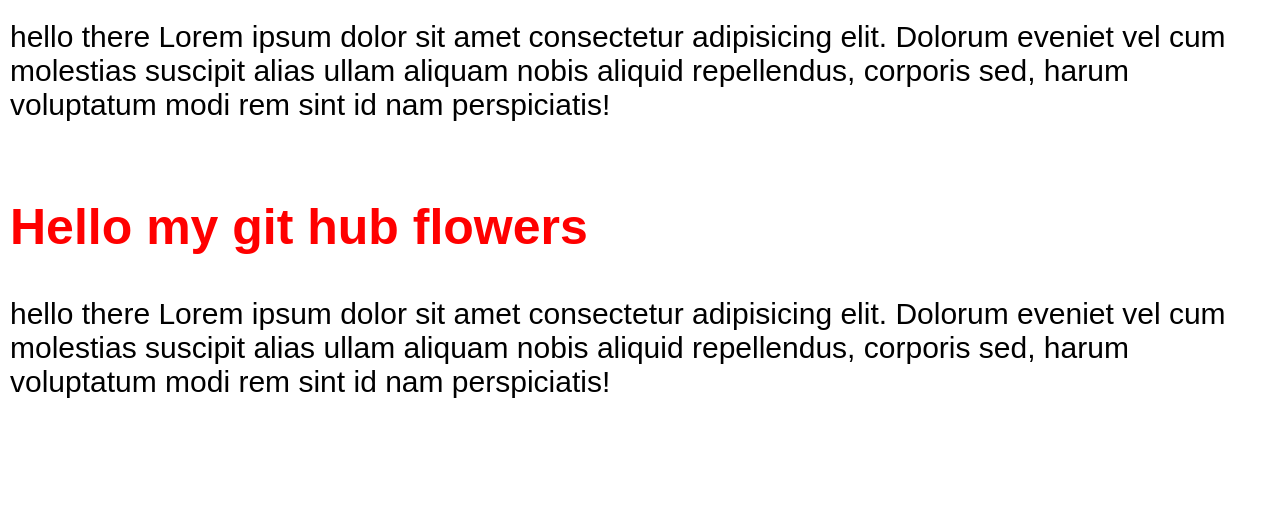
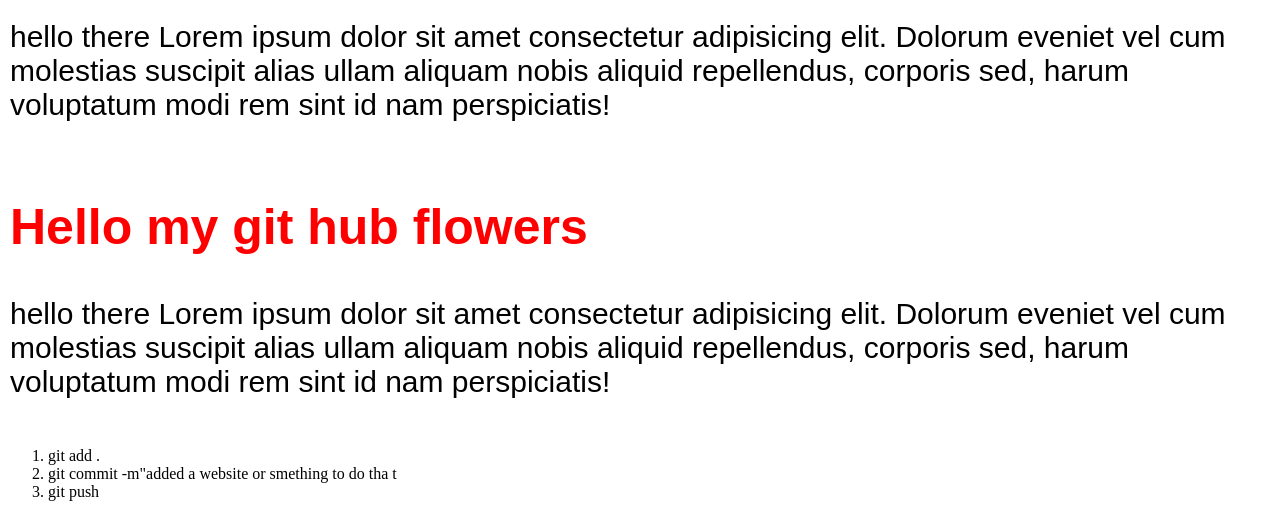
Before and after one commit to TowsifIslamMahi/my-first-github-repo, a plain HTML site: page index.html in a window 1280 px wide. Shown: the part 685-1202 px from the top of the page. Before the commit the page ends 1124 px from the top, so only its background shows below. Drawn offline with Linux system fonts and the light colour scheme.

Commit message:
added the ol list to see what i do

```diff
--- a/index.html
+++ b/index.html
@@ -31,5 +31,12 @@
         </p>
 
     </div>
+
+
+    <ol>
+        <li>git add .</li>
+        <li>git commit -m"added a website or smething to do tha t</li>
+        <li>git push</li>
+    </ol>
 </body>
 </html>
```
